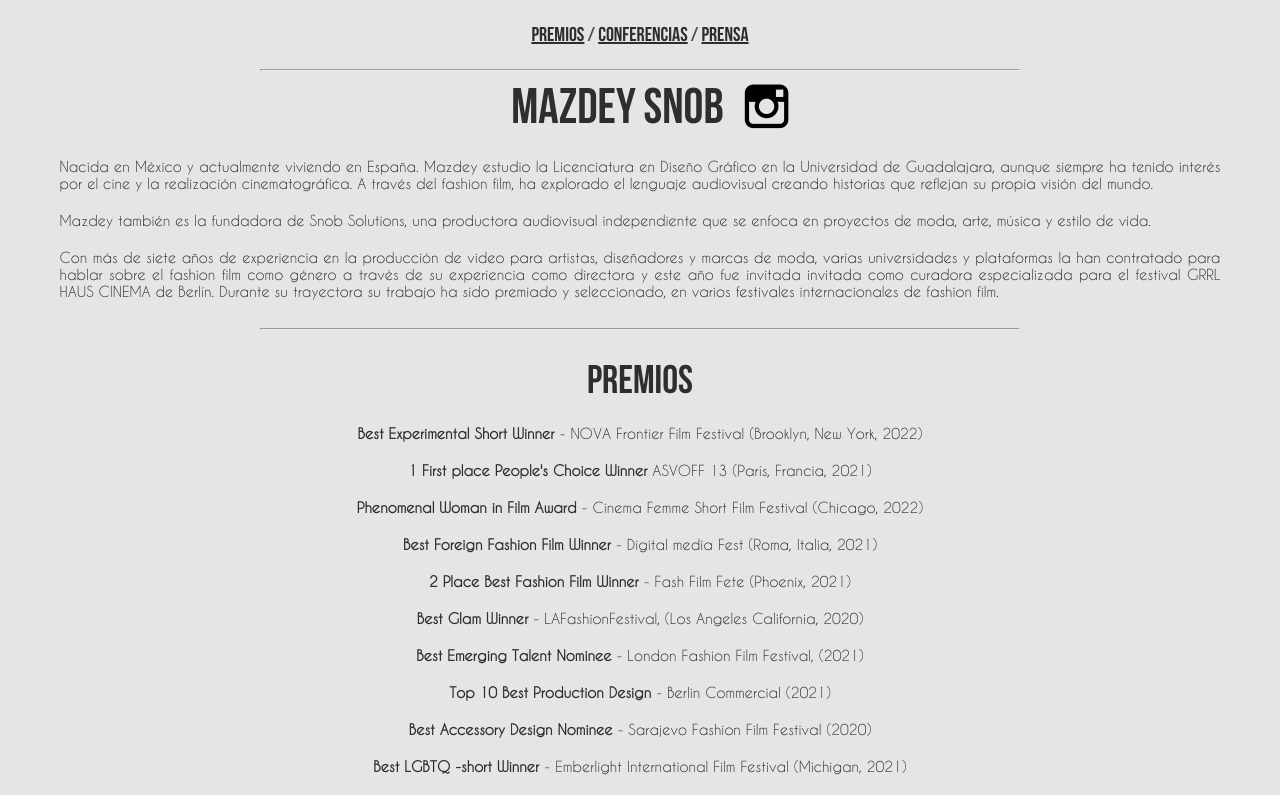
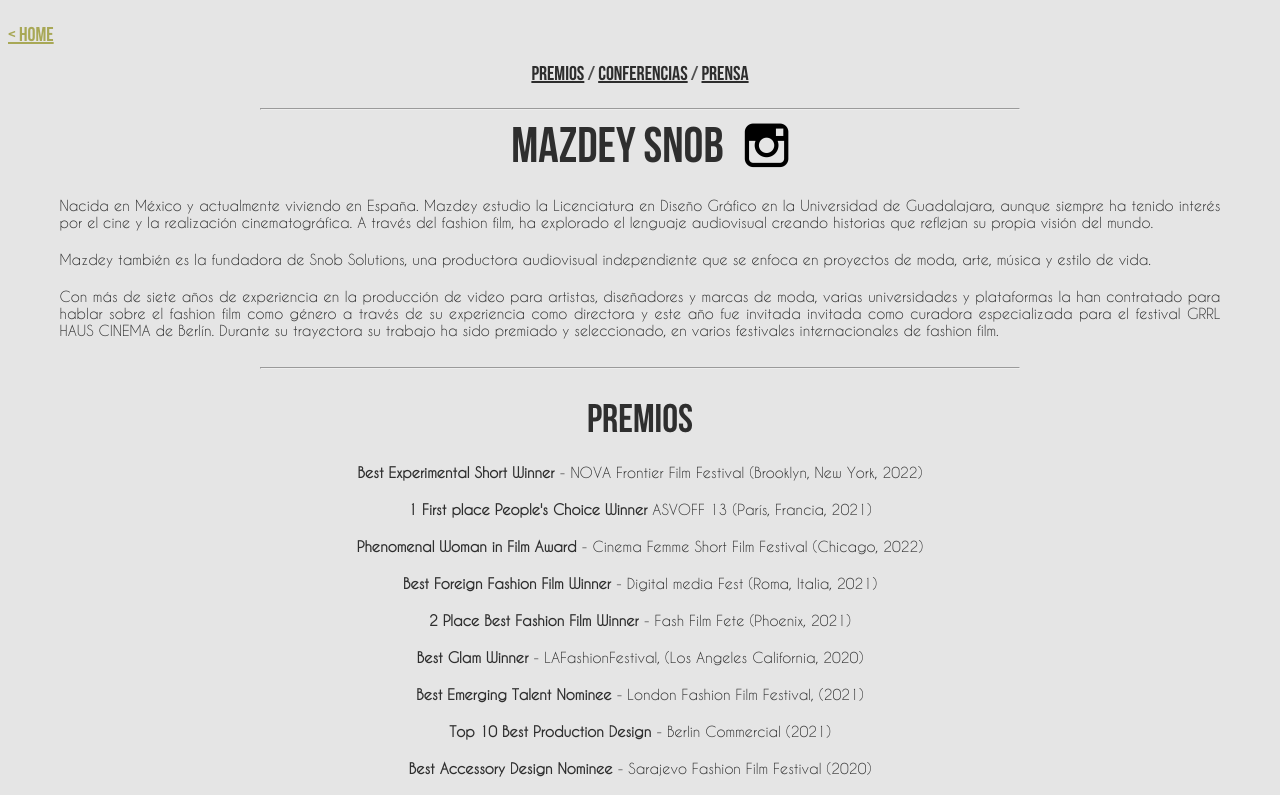
Before and after one commit to albertofcasuso/website-snob, a Next.js app: page /sobre-mi in a window 1280 px wide. Shown: the top 795 px of the page. Built offline with nearby package versions, Linux system fonts and the light colour scheme.

Commit message:
home button

```diff
--- a/pages/sobre-mi/index.js
+++ b/pages/sobre-mi/index.js
@@ -1,11 +1,13 @@
 import InstagramLink from "../../components/InstagramLink";
 import Image from "next/image";
+import Link from 'next/link'
 import headshot from '../../assets/headshot_mazdey.png'
 
 function SobreMi() {
   return (
     <div className="container-sobremi">
       <div className="container-sobremi__title">
+        <h1 className="home"><Link href="/"><a>&lt; HOME</a></Link></h1>
         <h1><a href="#premios">PREMIOS</a> / <a href="#charlas">CONFERENCIAS</a> / <a href="#prensa">PRENSA</a></h1>
       </div>
 
--- a/styles/style.scss
+++ b/styles/style.scss
@@ -153,6 +153,12 @@ body {
           color: black;
         }
       }
+      .home{
+        text-align: left;
+        a{
+          color:#999933;
+        }
+      }
     }
     &__personal{
 
```
